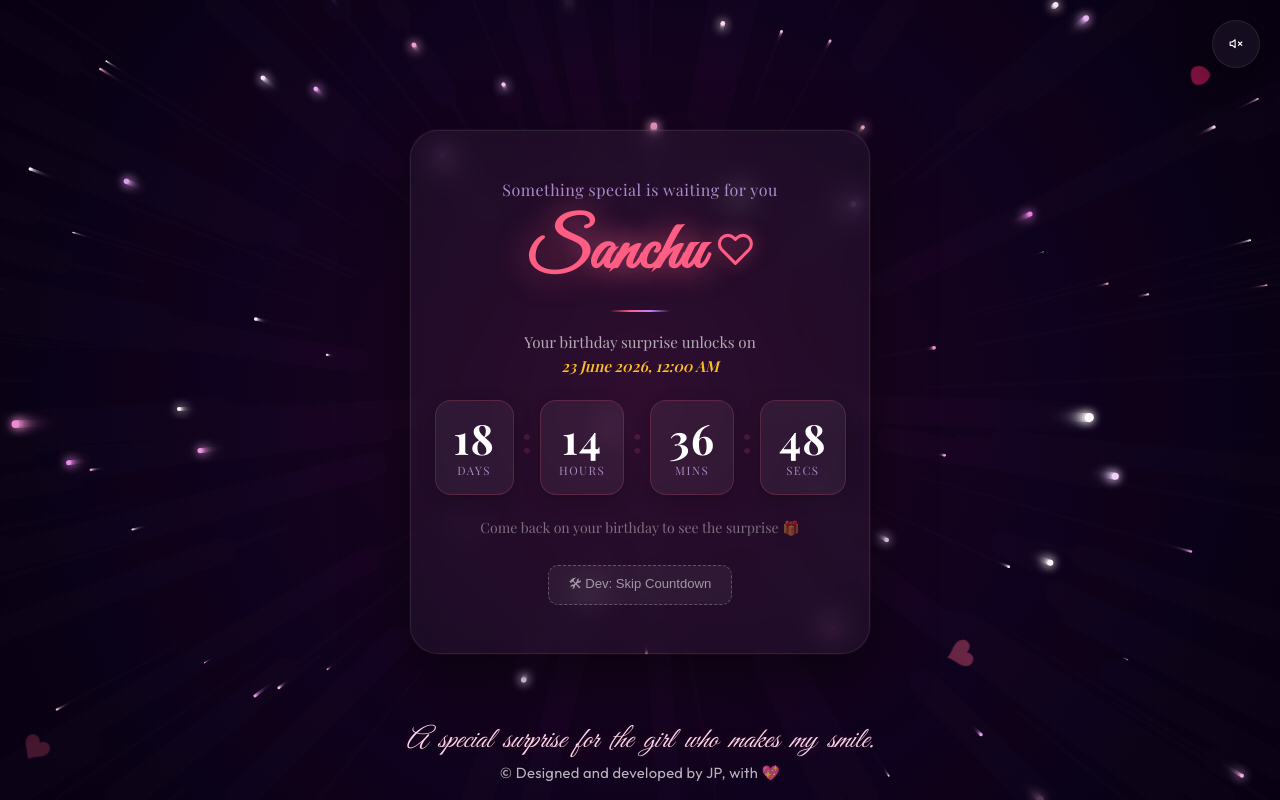
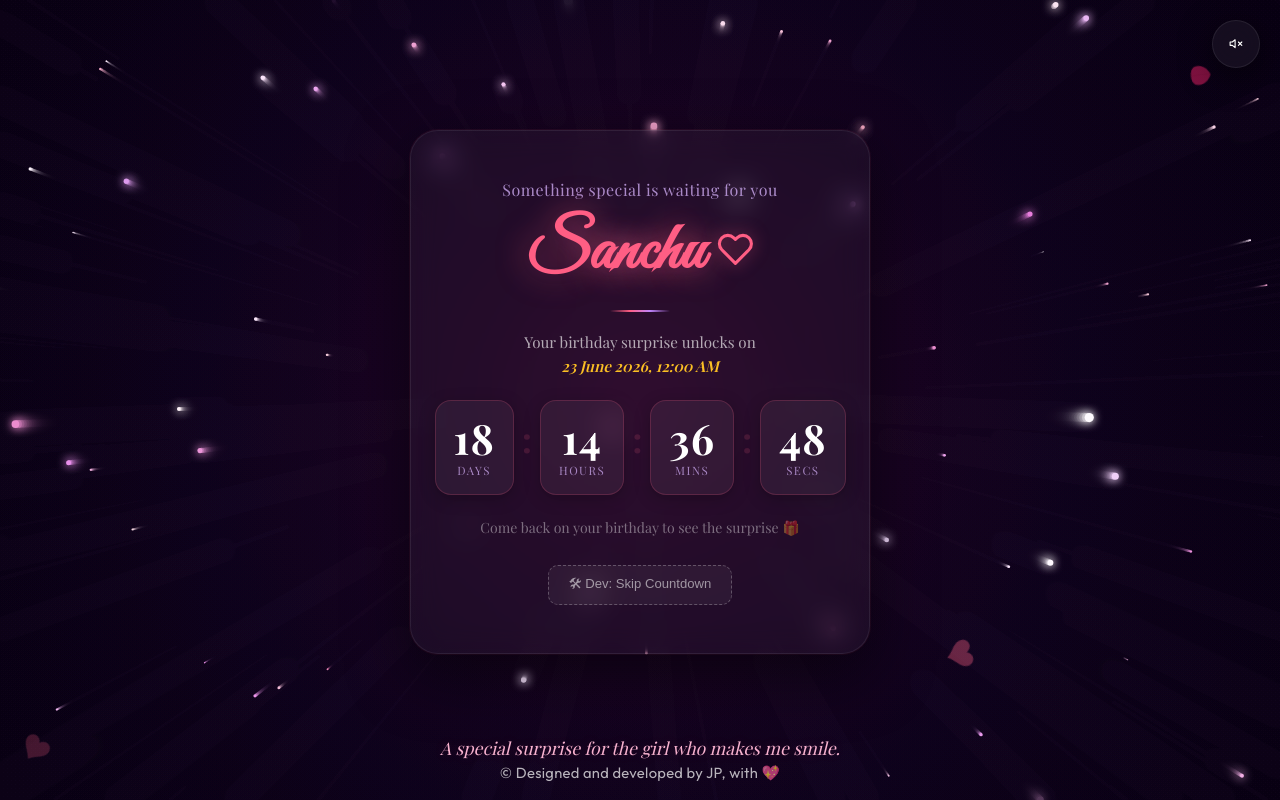
Before and after one commit to prakash4830/birthday_frontend, a React (Vite) app: page / in a window 1280 px wide. Built offline with nearby package versions, Linux system fonts and the light colour scheme; a web font is replaced by a local one.

Commit message:
style update

```diff
--- a/src/App.jsx
+++ b/src/App.jsx
@@ -168,7 +168,7 @@ export default function App() {
             <CountdownScreen onUnlocked={handleCountdownUnlocked} />
             <Footer
             className="footer login-footer"
-            message = "A special surprise for the girl who makes my smile."
+            message = "A special surprise for the girl who makes me smile."
           />
       </div>
 
--- a/src/style.css
+++ b/src/style.css
@@ -300,12 +300,11 @@ body::-webkit-scrollbar-thumb:hover {
 }
 
 .footer-message {
-  font-family: var(--font-cursive);
+  font-family: var(--font-sherif);
   font-style: italic;
-  font-size: 1.8rem;
-  color: #ffd6e7;
+  font-size: 1.1rem;
+  color: #f8b2cf;
   text-shadow: 0 0 12px rgba(255, 94, 132, 0.18);
-  word-spacing: 6px;
 }
 .footer-first-letter {
   font-family: 'Playfair Display', serif;
@@ -1122,7 +1121,8 @@ body::-webkit-scrollbar-thumb:hover {
   background-size: 200% auto;
   animation: btnShimmer 2.5s linear infinite;
   letter-spacing: 1.5px;
-  font-family: var(--font-serif);
+  font-family: var(--font-sherif);
+  font-style: italic;
   font-size: 1rem;
 }
 
@@ -1267,8 +1267,9 @@ body::-webkit-scrollbar-thumb:hover {
   display: flex;
   align-items: center;
   justify-content: center;
-  font-family: 'Great Vibes', cursive;
-  font-size: 22px;
+  font-family: 'cursive', cursive;
+  font-style: italic;
+  font-size: 20px;
   font-weight: 400;
   color: rgba(255, 245, 245, 0.98);
   text-shadow:
@@ -2022,7 +2023,7 @@ body::-webkit-scrollbar-thumb:hover {
 
 
 .sweetheart-text {
-  font-family: 'Great Vibes', serif;
+  font-family: 'Great Vibes', cursive;
   font-size: clamp(2rem, 7vw, 3.5rem);
   font-weight: 700;
   color: #ff5e84;
@@ -2385,7 +2386,7 @@ body::-webkit-scrollbar-thumb:hover {
 
 .countdown-name-static {
   font-family: 'Great Vibes', cursive;
-  font-size: clamp(2.8rem, 10vw, 4.2rem);
+  font-size: 4.5rem;
   font-weight: 700;
   color: #ff5e84;
   text-shadow:
```
